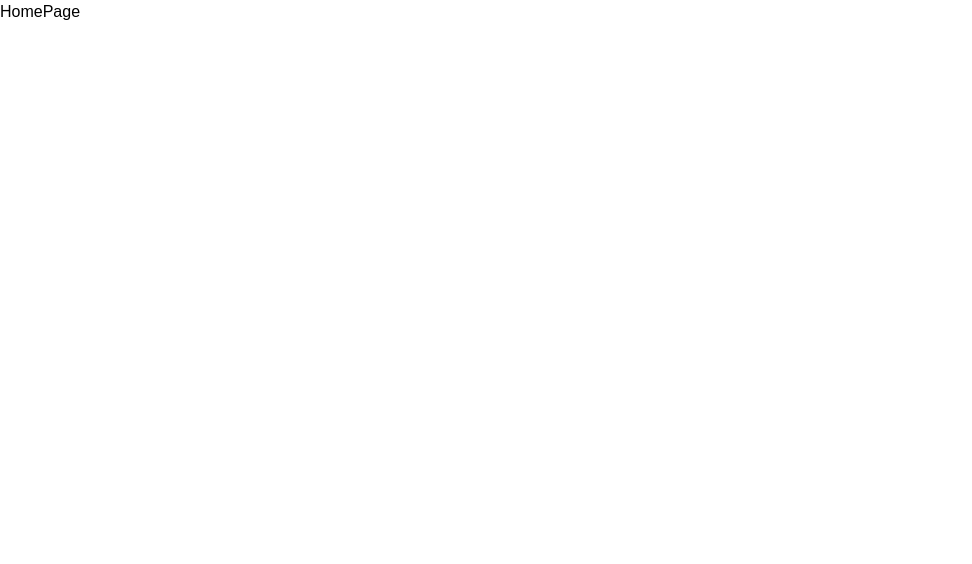
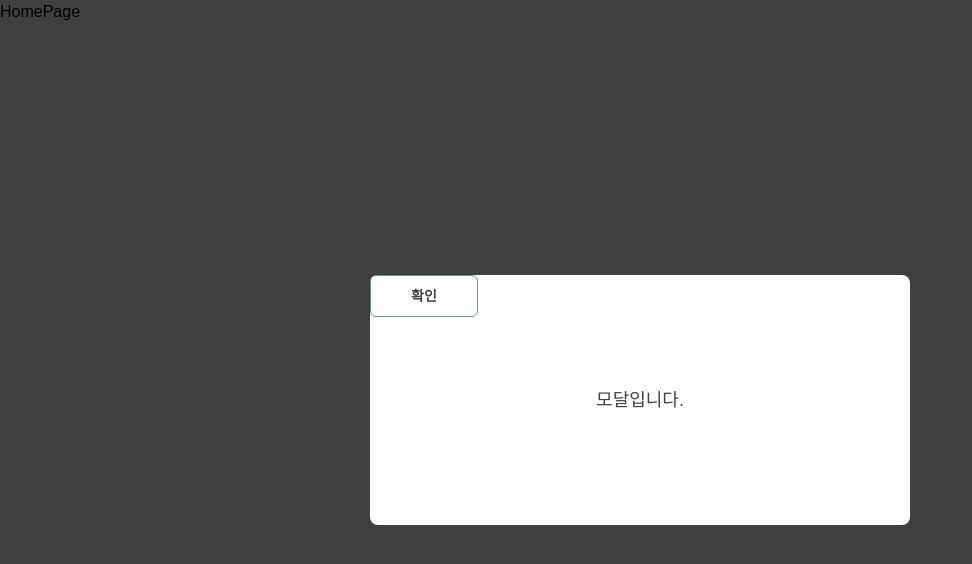
Before and after one commit to Party-Time-Job/Party-Time-Job, a Next.js app: page / in a window 1280 px wide. Shown: the top 564 px of the page, without its empty margins (0-972 px from the left). Built offline with nearby package versions, Linux system fonts and the light colour scheme.

Commit message:
feat: 모달 ui 구현

```diff
--- a/src/app/globals.css
+++ b/src/app/globals.css
@@ -28,6 +28,7 @@
   font-size: 16px;
   font-weight: 700;
   line-height: 20px;
+  width: 350px;
 }
 
 .medium {
@@ -35,6 +36,7 @@
   font-size: 14px;
   font-weight: 700;
   line-height: normal;
+  width: 108px;
 }
 
 .small {
@@ -42,4 +44,5 @@
   font-size: 12px;
   font-weight: 400;
   line-height: 16px;
+  width: 82px;
 }
--- a/src/app/page.tsx
+++ b/src/app/page.tsx
@@ -1,7 +1,10 @@
+import Modal from '@/entities/Modal';
+
 export default function Home() {
   return (
     <>
       <h1>HomePage</h1>
+      <Modal />
     </>
   );
 }
--- /dev/null
+++ b/src/entities/Modal.tsx
@@ -0,0 +1,17 @@
+import Button from '@/shared/Button';
+import Text from '@/shared/Text';
+
+const Modal = () => {
+  return (
+    <div className="fixed left-0 top-0 flex h-screen w-screen flex-col items-center justify-center bg-black opacity-75">
+      <div className="relative h-[250px] w-[540px] rounded-lg bg-white">
+        <Text className="absolute left-1/2 top-1/2 -translate-x-1/2 -translate-y-1/2 transform text-lg">
+          모달입니다.
+        </Text>
+        <Button size="medium">확인</Button>
+      </div>
+    </div>
+  );
+};
+
+export default Modal;
```
